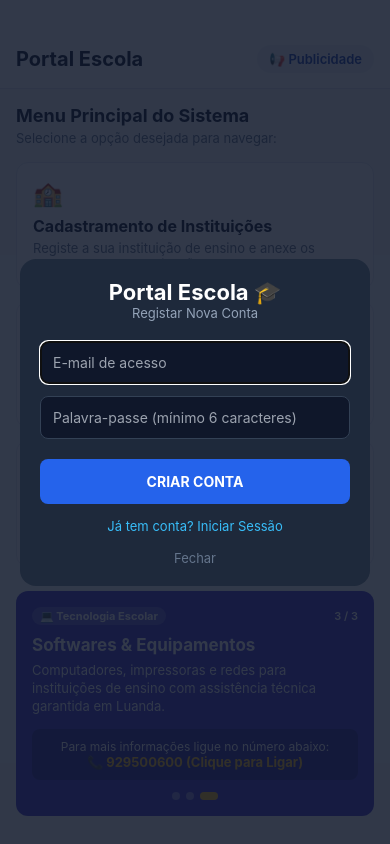
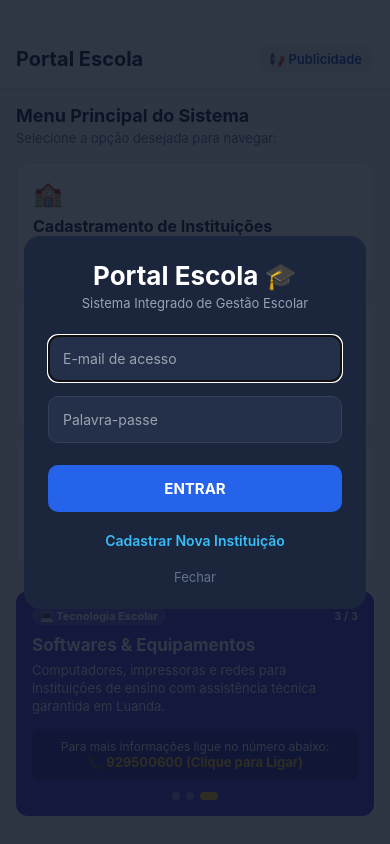
Before and after one commit to lucasbandej-boop/portal-escola-app-, a React Native app: screen / in a window 390 px wide. Both pictures are taken after a click on the element 195 px from the left and 225 px from the top of the page. Built offline with nearby package versions, Linux system fonts and the light colour scheme.

Commit message:
Ajusta design da modal de login idetico a imagem do utilizador

```diff
--- a/App.js
+++ b/App.js
@@ -106,9 +106,9 @@ function CarrosselPublicidades({ publicidadeLigar }) {
   );
 }
 
-// --- MODAL DE LOGIN E REGISTO DIRETO COM E-MAIL E PALAVRA-PASSE CORRIGIDO ---
+// --- MODAL DE LOGIN (DESIGN IDÊNTICO À IMAGEM) ---
 function ModalLogin({ visivel, onClose, onLoginSucesso }) {
-  const [modo, setModo] = useState('registro'); // Inicia em registro por padrão
+  const [modo, setModo] = useState('login'); // 'login' ou 'registro'
   const [email, setEmail] = useState('');
   const [senha, setSenha] = useState('');
   const [loading, setLoading] = useState(false);
@@ -143,7 +143,6 @@ function ModalLogin({ visivel, onClose, onLoginSucesso }) {
           onClose();
         }
       } else {
-        // Fluxo de Cadastro com Auto-login imediato
         const { data, error } = await supabase.auth.signUp({
           email: emailLimpo,
           password: senhaLimpa,
@@ -152,14 +151,13 @@ function ModalLogin({ visivel, onClose, onLoginSucesso }) {
         if (error) {
           Alert.alert('Erro no Cadastro', error.message || 'Não foi possível criar a conta.');
         } else if (data?.user) {
-          // Se o usuário foi criado mas a sessão não abriu, força o login direto
           if (!data.session) {
             const resLogin = await supabase.auth.signInWithPassword({
               email: emailLimpo,
               password: senhaLimpa,
             });
             if (!resLogin.error && resLogin.data?.user) {
-              Alert.alert('Conta Criada 🎉', 'Conta registada e sessão iniciada!');
+              Alert.alert('Conta Criada 🎉', 'Conta registada com sucesso!');
               onLoginSucesso(resLogin.data.user);
               onClose();
               return;
@@ -169,7 +167,7 @@ function ModalLogin({ visivel, onClose, onLoginSucesso }) {
           onLoginSucesso(data.user);
           onClose();
         } else {
-          Alert.alert('Aviso', 'Registo submetido. Tente fazer login com os dados inseridos.');
+          Alert.alert('Aviso', 'Registo submetido. Tente fazer login.');
           setModo('login');
         }
       }
@@ -185,9 +183,7 @@ function ModalLogin({ visivel, onClose, onLoginSucesso }) {
       <View style={styles.darkModalOverlay}>
         <View style={styles.darkModalCard}>
           <Text style={styles.darkModalTitle}>Portal Escola 🎓</Text>
-          <Text style={styles.darkModalSubtitle}>
-            {modo === 'login' ? 'Iniciar Sessão no Sistema' : 'Registar Nova Conta'}
-          </Text>
+          <Text style={styles.darkModalSubtitle}>Sistema Integrado de Gestão Escolar</Text>
 
           <TextInput
             style={styles.darkInput}
@@ -201,7 +197,7 @@ function ModalLogin({ visivel, onClose, onLoginSucesso }) {
 
           <TextInput
             style={styles.darkInput}
-            placeholder="Palavra-passe (mínimo 6 caracteres)"
+            placeholder="Palavra-passe"
             placeholderTextColor="#9ca3af"
             secureTextEntry
             value={senha}
@@ -212,7 +208,7 @@ function ModalLogin({ visivel, onClose, onLoginSucesso }) {
             {loading ? (
               <ActivityIndicator color="#ffffff" />
             ) : (
-              <Text style={styles.txtEntrarDark}>{modo === 'login' ? 'ENTRAR' : 'CRIAR CONTA'}</Text>
+              <Text style={styles.txtEntrarDark}>{modo === 'login' ? 'ENTRAR' : 'REGISTAR E ENTRAR'}</Text>
             )}
           </TouchableOpacity>
 
@@ -221,7 +217,7 @@ function ModalLogin({ visivel, onClose, onLoginSucesso }) {
             onPress={() => setModo(modo === 'login' ? 'registro' : 'login')}
           >
             <Text style={styles.txtLinkDark}>
-              {modo === 'login' ? 'Não tem conta? Registe-se' : 'Já tem conta? Iniciar Sessão'}
+              {modo === 'login' ? 'Cadastrar Nova Instituição' : 'Já tem conta? Entrar'}
             </Text>
           </TouchableOpacity>
 
@@ -368,7 +364,6 @@ function PerfilEstiloFacebook({ dados, tipo, onAtualizarDados, onVoltarHome }) {
         <Text style={styles.txtVoltarFb}>Voltar ao Menu Principal</Text>
       </TouchableOpacity>
 
-      {/* MODAL PARA EDIÇÃO DO PERFIL */}
       <Modal visible={modalEditVisivel} animationType="slide" transparent={true}>
         <View style={styles.darkModalOverlay}>
           <View style={styles.darkModalCard}>
@@ -414,7 +409,6 @@ function PerfilEstiloFacebook({ dados, tipo, onAtualizarDados, onVoltarHome }) {
         </View>
       </Modal>
 
-      {/* MODAL PARA INSCRIÇÃO DE ALUNO PELA ESCOLA */}
       <Modal visible={modalCadAlunoVisivel} animationType="slide" transparent={true}>
         <View style={styles.darkModalOverlay}>
           <View style={styles.darkModalCard}>
@@ -977,16 +971,16 @@ const styles = StyleSheet.create({
   txtEncarregadoNome: { fontSize: 13, color: '#0f172a', fontWeight: '600', marginTop: 2 },
   txtEncarregadoTel: { fontSize: 12, color: '#2563eb', marginTop: 2 },
   detalheCurso: { fontSize: 12, color: '#64748b', marginTop: 2 },
-  darkModalOverlay: { flex: 1, backgroundColor: 'rgba(15, 23, 42, 0.85)', justifyContent: 'center', alignItems: 'center', padding: 20 },
-  darkModalCard: { backgroundColor: '#1e293b', width: '100%', borderRadius: 16, padding: 20, alignItems: 'stretch' },
-  darkModalTitle: { fontSize: 22, fontWeight: 'bold', color: '#ffffff', textAlign: 'center' },
-  darkModalSubtitle: { fontSize: 13, color: '#94a3b8', textAlign: 'center', marginBottom: 20 },
-  darkInput: { backgroundColor: '#0f172a', borderWidth: 1, borderColor: '#334155', borderRadius: 8, padding: 12, color: '#ffffff', marginBottom: 12 },
-  btnEntrarDark: { backgroundColor: '#2563eb', padding: 14, borderRadius: 8, alignItems: 'center', marginTop: 8 },
-  txtEntrarDark: { color: '#ffffff', fontWeight: 'bold', fontSize: 14 },
-  btnLinkDark: { marginTop: 14, alignItems: 'center' },
-  txtLinkDark: { color: '#38bdf8', fontSize: 13 },
-  btnFecharDark: { marginTop: 16, alignItems: 'center' },
+  darkModalOverlay: { flex: 1, backgroundColor: 'rgba(11, 19, 36, 0.85)', justifyContent: 'center', alignItems: 'center', padding: 24 },
+  darkModalCard: { backgroundColor: '#1b253b', width: '100%', borderRadius: 16, padding: 24, alignItems: 'stretch' },
+  darkModalTitle: { fontSize: 26, fontWeight: 'bold', color: '#ffffff', textAlign: 'center' },
+  darkModalSubtitle: { fontSize: 13, color: '#94a3b8', textAlign: 'center', marginTop: 4, marginBottom: 24 },
+  darkInput: { backgroundColor: '#243049', borderWidth: 1, borderColor: '#334155', borderRadius: 10, padding: 14, color: '#ffffff', fontSize: 14, marginBottom: 14 },
+  btnEntrarDark: { backgroundColor: '#2563eb', paddingVertical: 14, borderRadius: 10, alignItems: 'center', marginTop: 8 },
+  txtEntrarDark: { color: '#ffffff', fontWeight: 'bold', fontSize: 15 },
+  btnLinkDark: { marginTop: 20, alignItems: 'center' },
+  txtLinkDark: { color: '#38bdf8', fontSize: 14, fontWeight: '600' },
+  btnFecharDark: { marginTop: 20, alignItems: 'center' },
   txtFecharDark: { color: '#64748b', fontSize: 13 },
   fbCover: { height: 120, backgroundColor: '#1877f2', justifyContent: 'flex-end', padding: 12 },
   fbHeaderCard: { backgroundColor: '#ffffff', padding: 16, alignItems: 'center', borderBottomWidth: 1, borderBottomColor: '#dddfe2' },
```
